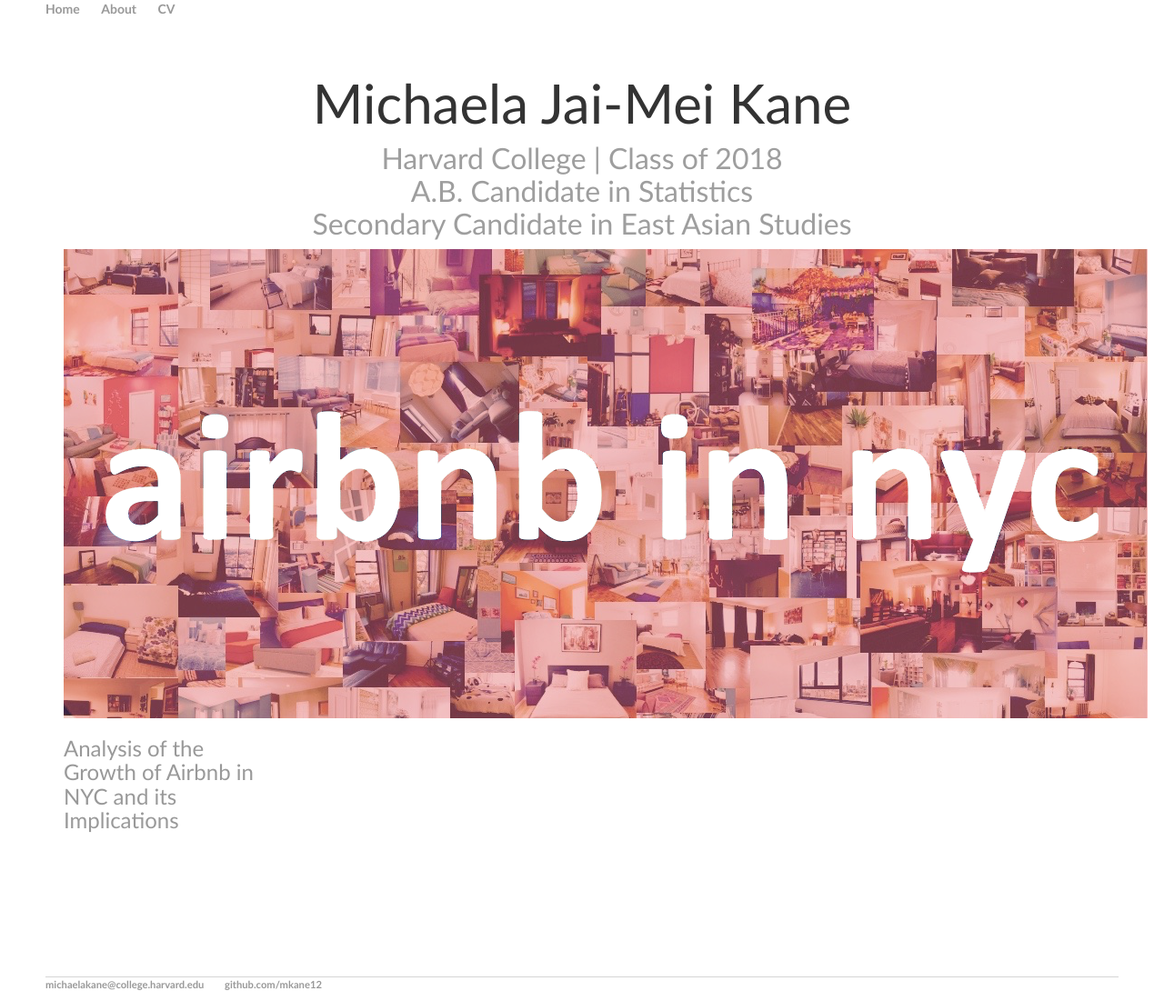
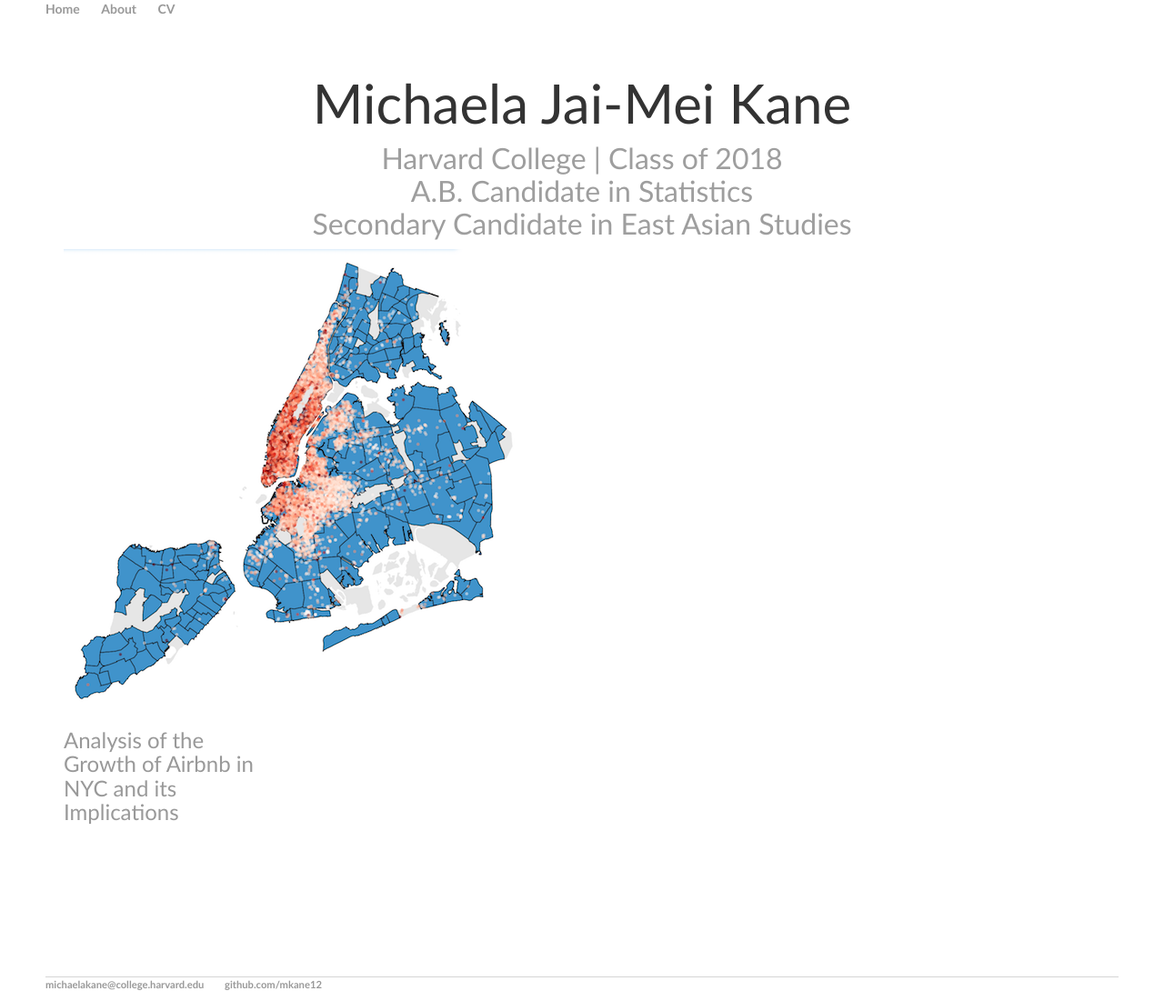
Before and after one commit to mkane12/mkane12.github.io, a Jekyll site: the page built from index.html, in a window 1280 px wide. Shown: the whole page at 91% size. Built offline with Jekyll 4.4.1, drawn with Linux system fonts in a browser that asks for light colours.

Commit message:
Update index.html

```diff
--- a/index.html
+++ b/index.html
@@ -16,7 +16,7 @@
 		<div class="site">
 			<div class="row">
 				<div class="col-md-6">
-					<img src="airbnb/img/header-image-6.png">
+					<img src="images/airbnb_head.png">
 					<h3>Analysis of the Growth of Airbnb in NYC and its Implications</h3>
 				</div>
 			</div>
```
